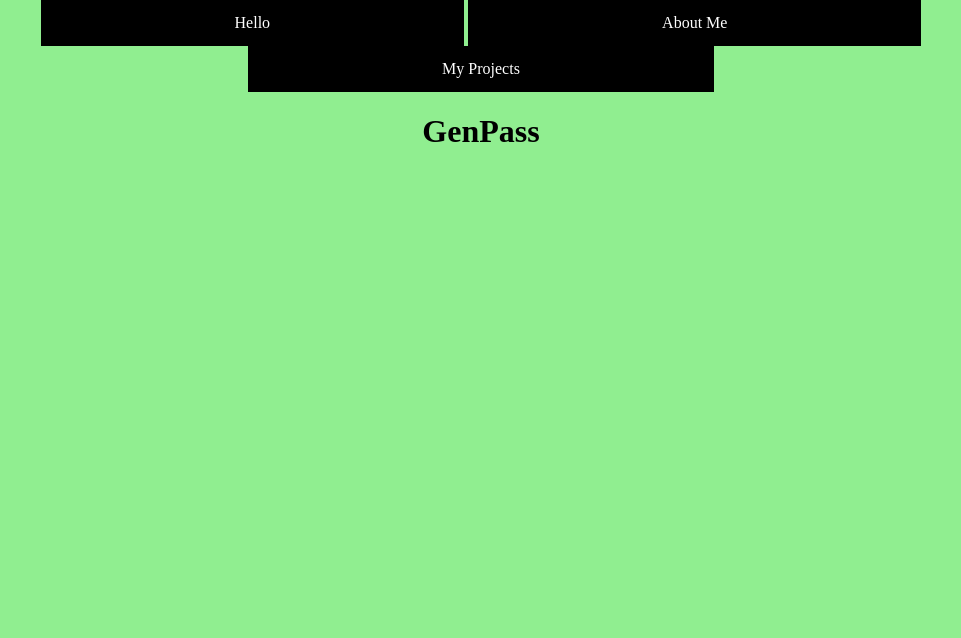
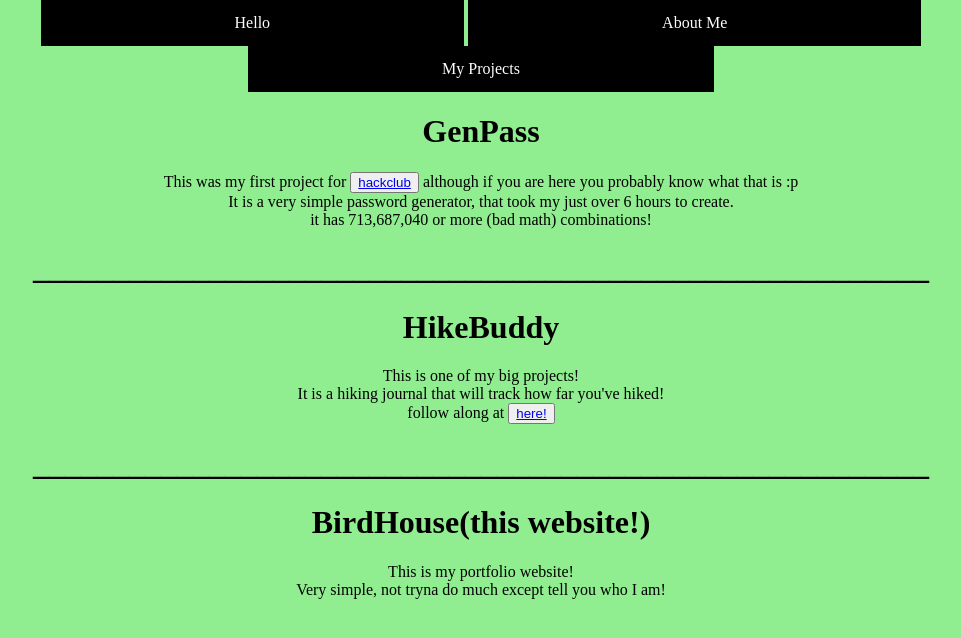
Before and after one commit to Basic-beep/BirdHouse, a SvelteKit app: page /Projects in a window 1280 px wide. Shown: the top 638 px of the page, without its empty margins (159-1120 px from the left). Built offline with nearby package versions, Linux system fonts and the light colour scheme.

Commit message:
me when uhh...

```diff
--- a/src/routes/+page.svelte
+++ b/src/routes/+page.svelte
@@ -1,6 +1,6 @@
 
 <div>
     <h1>Hello! Welcome to my portfolio website!</h1>
-    <h2>My name is Elliott but you can call me BasicBirdy</h2>
+    <h2>I am BasicBirdy!</h2>
 
 </div>
--- a/src/routes/Projects/+page.svelte
+++ b/src/routes/Projects/+page.svelte
@@ -1,4 +1,17 @@
 
 <div>
     <h1>GenPass</h1>
+    <p>This was my first project for <button><a href="https://hackclub.com/">hackclub</a></button>
+    although if you are here you probably know what that is :p<br>
+    It is a very simple password generator, that took my just over 6 hours to create.<br>
+    it has 713,687,040 or more (bad math) combinations!</p>
+    <h1>________________________________________________________</h1>
+    <h1>HikeBuddy</h1>
+    <p>This is one of my big projects! <br>
+    It is a hiking journal that will track how far you've hiked!<br>
+    follow along at <button><a href="https://github.com/Basic-beep/Hike-Buddy">here!</a></button></p>
+    <h1>________________________________________________________</h1>
+    <h1>BirdHouse(this website!)</h1>
+    <p>This is my portfolio website!<br>
+    Very simple, not tryna do much except tell you who I am!</p>
 </div>
--- a/src/routes/about/+page.svelte
+++ b/src/routes/about/+page.svelte
@@ -1,5 +1,7 @@
 <div>
+    <p>In case you missed it the first time, I am BasicBirdy!</p>
+    <p>I am a teen coder that is relativly new.</p>
+    <p>You dont get to know my name. (unless you are in hackclub)</p>
     <p>I started back in spring of 2024 with some simple python programing, <br>
     then fall of 24' I took a C++, WPF, and rpi class at my homeschool co-op</p>
-    <p>This fall I am taking a Computer Architecture class, and I am excited to learn all about that </p>
 </div>
--- a/src/routes/see/+page.svelte
+++ b/src/routes/see/+page.svelte
@@ -8,3 +8,5 @@
   WAKEUPWAKEUPWAKEUPWAKEUPWAKEUPWAKEUPWAKEUPWAKEUPWAKEUPWAKEUP<br>
   WAKEUPWAKEUPWAKEUPWAKEUPWAKEUPWAKEUPWAKEUPWAKEUPWAKEUPWAKEUP<br></p>
 </div>
+/*Hi there! i guess you found my easter egg, or are searching through the files
+if you found it, great job!*/
```
